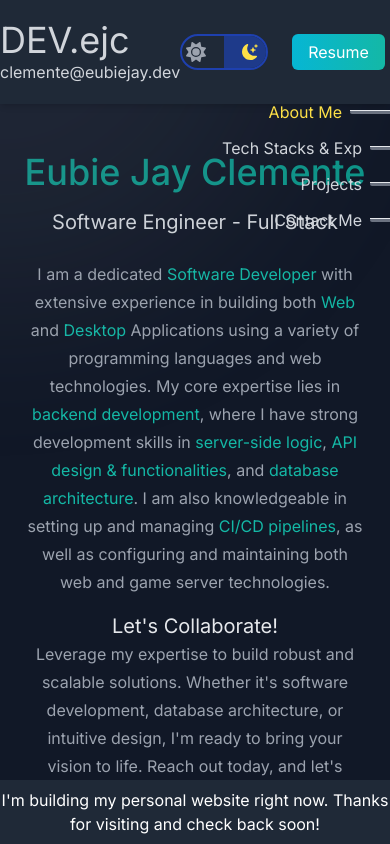
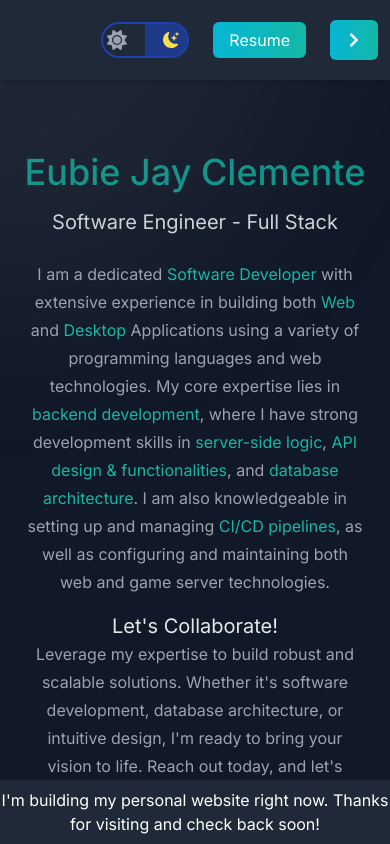
Before and after one commit to eksqtr/my-personal-website-react, a Next.js app: page / in a window 390 px wide. Shown: the top 844 px of the page. Built offline with nearby package versions, Linux system fonts and the light colour scheme.

Commit message:
Fixes on navigation component design
- DEV.ejc and my email now automatically hides when its on smaller screen to fix the problem with ugly overlapping design

- Changing the default showing the navigation menu on mobile screens

```diff
--- a/src/app/components/navigation/navbar.tsx
+++ b/src/app/components/navigation/navbar.tsx
@@ -12,7 +12,7 @@ type NavigationProps = {
 
 const NavigationBar = (props: NavigationProps) => {
   // State to control the visibility of the menu
-  const [isMenuOpen, setMenuOpen] = useState(true);
+  const [isMenuOpen, setMenuOpen] = useState(false);
   const [activeMenu, setActiveMenu] = useState(MenuList);
 
   // Function to toggle the menu visibility
@@ -63,8 +63,8 @@ const NavigationBar = (props: NavigationProps) => {
   return (
     <nav className="py-5 flex justify-between shadow-md sm:px-10 fixed w-full top-0 bg-white dark:bg-gray-800 z-10">
         <div className='flex flex-col p-0 m-0'>
-          <h1 className="text-4xl text-gray-500 dark:text-gray-300">DEV.ejc</h1>
-          <h1 className="text-md text-gray-500 dark:text-gray-300">clemente@eubiejay.dev</h1>
+          <span className="hidden sm:block md:text-4xl text-gray-500 dark:text-gray-300">DEV.ejc</span>
+          <span className="hidden sm:block md:text-md text-gray-500 dark:text-gray-300">clemente@eubiejay.dev</span>
         </div>
         <ul className="flex items-center gap-6 text-md">
 
@@ -90,7 +90,7 @@ const NavigationBar = (props: NavigationProps) => {
             <li>
                 <a href="#" className="bg-gradient-to-r from-cyan-500 to-teal-500 text-white px-4 py-2 rounded-md">Resume</a>
             </li>
-            <li className="lg:hidden md:hidden px-3 py-3 rounded-md bg-gradient-to-r from-cyan-500 to-teal-500 text-white bg-teal-600 cursor-pointer" onClick={() => toggleMenu()}>
+            <li className="lg:hidden md:hidden px-4 py-3 mr-3 rounded-md bg-gradient-to-r from-cyan-500 to-teal-500 text-white bg-teal-600 cursor-pointer" onClick={() => toggleMenu()}>
                     { isMenuOpen ? <FaChevronLeft />: <FaChevronRight />}
             </li>
         </ul>
```
